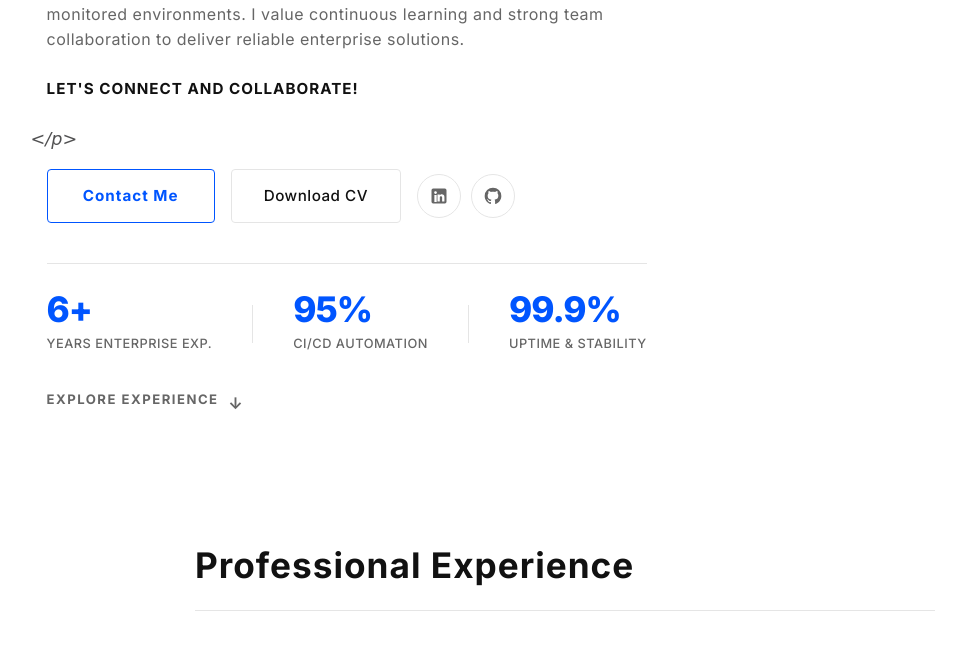
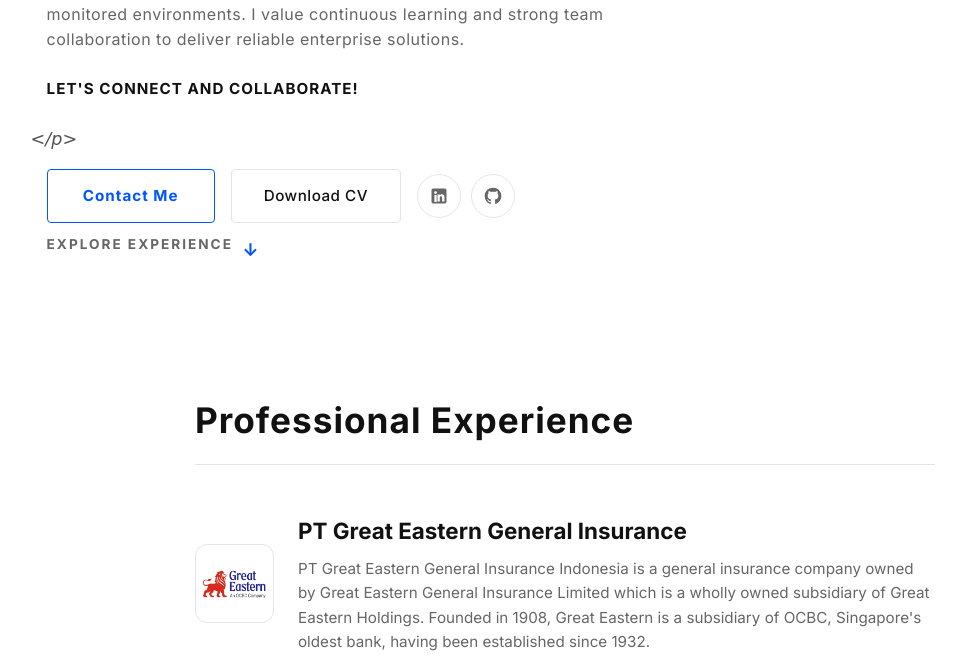
Before and after one commit to gomslhi/projectgomsil-resume, a PHP site: page / in a window 1280 px wide. Shown: the part 528-1185 px from the top of the page, without its empty margins (75-1035 px from the left). Run offline with PHP 8.4, Linux system fonts and the light colour scheme; some web fonts are replaced.

Commit message:
update halaman II

```diff
--- a/assets/style.css
+++ b/assets/style.css
@@ -274,45 +274,6 @@ html {
     transform: translateY(-2px);
 }
 
-/* Stats Highlight Strip */
-.hero-stats {
-    display: flex;
-    align-items: center;
-    gap: 2.5rem;
-    margin-top: 2.5rem;
-    padding-top: 1.8rem;
-    border-top: 1px solid var(--border-color);
-    max-width: 600px;
-}
-
-.stat-item {
-    display: flex;
-    flex-direction: column;
-}
-
-.stat-number {
-    font-size: 2.2rem;
-    font-weight: 800;
-    color: var(--accent-cyan);
-    line-height: 1;
-    letter-spacing: -1px;
-}
-
-.stat-label {
-    font-size: 0.8rem;
-    color: var(--text-secondary);
-    margin-top: 0.4rem;
-    font-weight: 500;
-    text-transform: uppercase;
-    letter-spacing: 0.5px;
-}
-
-.stat-divider {
-    width: 1px;
-    height: 38px;
-    background-color: var(--border-color);
-}
-
 /* Scroll Cue at Bottom of Hero */
 .hero-scroll-cue {
     display: inline-flex;
@@ -320,14 +281,14 @@ html {
     gap: 0.6rem;
     color: var(--text-secondary);
     text-decoration: none;
-    font-size: 0.82rem;
-    letter-spacing: 1.5px;
+    font-size: 0.85rem;
+    letter-spacing: 2px;
     text-transform: uppercase;
     font-weight: 600;
     margin-left: 5%;
+    padding: 0.5rem 0;
     transition: all 0.3s ease;
     width: fit-content;
-    margin-top: 2rem;
 }
 
 .hero-scroll-cue:hover {
@@ -338,12 +299,13 @@ html {
 .hero-scroll-cue .scroll-arrow {
     display: inline-block;
     animation: bounceDown 2s infinite;
-    font-size: 1rem;
+    font-size: 1.1rem;
+    color: var(--accent-cyan);
 }
 
 @keyframes bounceDown {
     0%, 100% { transform: translateY(0); }
-    50% { transform: translateY(5px); }
+    50% { transform: translateY(6px); }
 }
 
 .scroll-indicator {
@@ -662,25 +624,6 @@ html {
         margin-top: 0.5rem;
     }
 
-    .hero-stats {
-        gap: 1.2rem;
-        flex-wrap: wrap;
-        margin-top: 2rem;
-        padding-top: 1.5rem;
-    }
-
-    .stat-number {
-        font-size: 1.8rem;
-    }
-
-    .stat-label {
-        font-size: 0.72rem;
-    }
-
-    .stat-divider {
-        display: none;
-    }
-
     .hero-scroll-cue {
         margin-left: 0;
         margin-top: 2rem;
--- a/index.php
+++ b/index.php
@@ -56,24 +56,6 @@
                     <a href="https://github.com/gomslhi" target="_blank" rel="noopener noreferrer" class="social-btn" title="GitHub" aria-label="GitHub">
                         <svg width="20" height="20" viewBox="0 0 24 24" fill="currentColor"><path d="M12 2A10 10 0 0 0 2 12c0 4.42 2.87 8.17 6.84 9.5.5.08.66-.23.66-.5v-1.69c-2.77.6-3.36-1.34-3.36-1.34-.46-1.16-1.11-1.47-1.11-1.47-.91-.62.07-.6.07-.6 1 .07 1.53 1.03 1.53 1.03.87 1.52 2.34 1.07 2.91.83.1-.65.35-1.09.63-1.34-2.22-.25-4.55-1.11-4.55-4.92 0-1.11.38-2 1.03-2.71-.1-.25-.45-1.29.1-2.64 0 0 .84-.27 2.75 1.02.79-.22 1.65-.33 2.5-.33.85 0 1.71.11 2.5.33 1.91-1.29 2.75-1.02 2.75-1.02.55 1.35.2 2.39.1 2.64.65.71 1.03 1.6 1.03 2.71 0 3.82-2.34 4.66-4.57 4.91.36.31.69.92.69 1.85V21c0 .27.16.59.67.5C19.14 20.16 22 16.42 22 12A10 10 0 0 0 12 2Z"/></svg>
                     </a>
-                </div>
-            </div>
-
-            <!-- Key Metrics / Tech Highlights (No Clichés) -->
-            <div class="hero-stats">
-                <div class="stat-item">
-                    <span class="stat-number">6+</span>
-                    <span class="stat-label">Years Enterprise Exp.</span>
-                </div>
-                <div class="stat-divider"></div>
-                <div class="stat-item">
-                    <span class="stat-number">95%</span>
-                    <span class="stat-label">CI/CD Automation</span>
-                </div>
-                <div class="stat-divider"></div>
-                <div class="stat-item">
-                    <span class="stat-number">99.9%</span>
-                    <span class="stat-label">Uptime & Stability</span>
                 </div>
             </div>
         </div>
@@ -337,7 +319,7 @@
     </div>
     <!-- Premium Smooth Scroll Animation -->
     <script>
-        document.querySelectorAll('.nav-links a[href^="#"]').forEach(anchor => {
+        document.querySelectorAll('.nav-links a[href^="#"], .hero-scroll-cue').forEach(anchor => {
             anchor.addEventListener('click', function (e) {
                 e.preventDefault();
                 const targetId = this.getAttribute('href');
```
